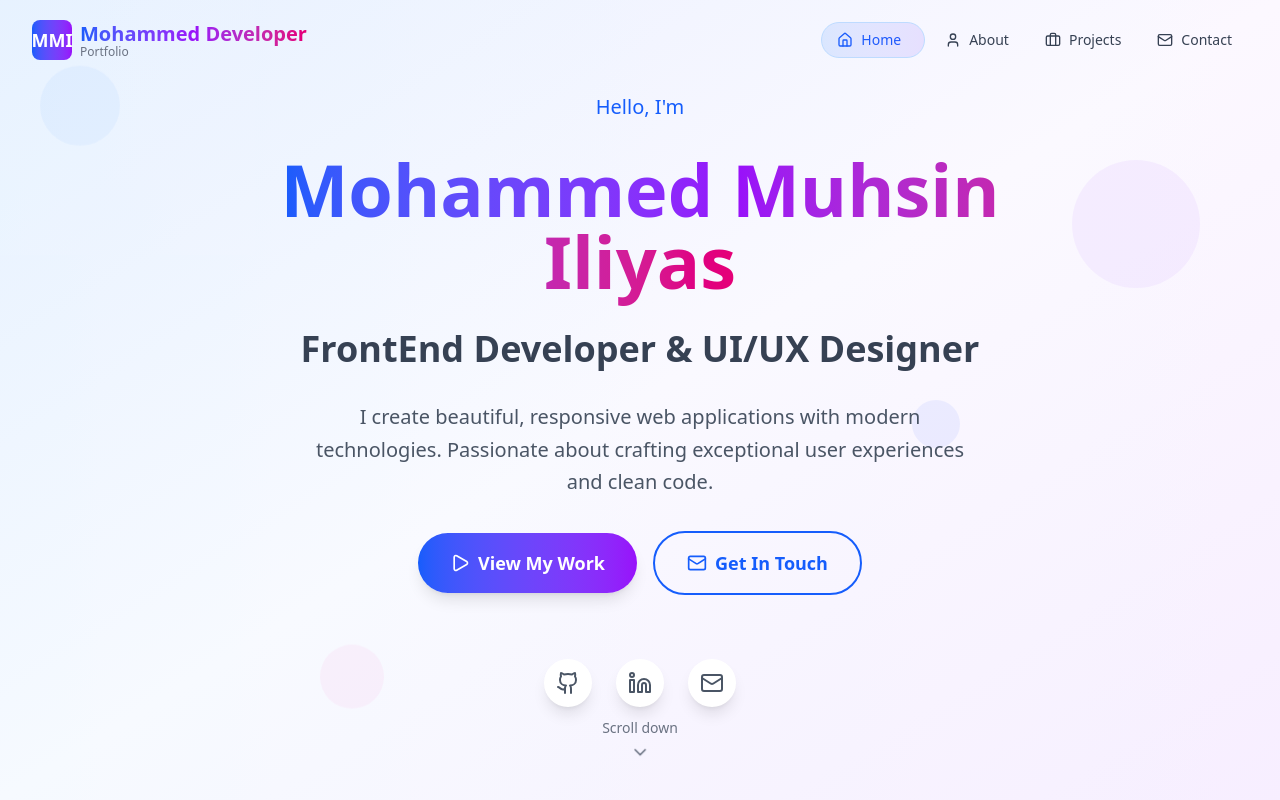
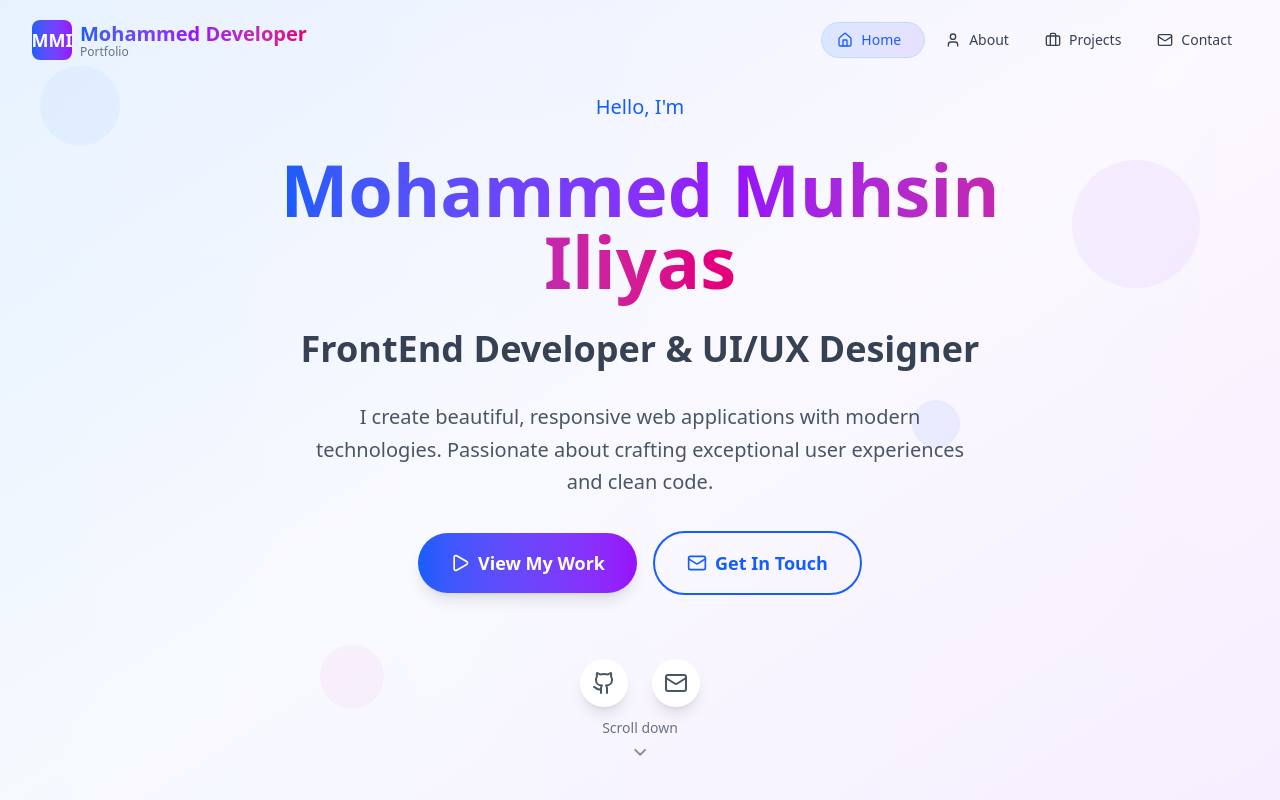
Before and after one commit to muhsiniliyas/Portfolio-resume, a React (Vite) app: page / in a window 1280 px wide. Shown: the top 800 px of the page. Built offline with nearby package versions, Linux system fonts and the light colour scheme.

Commit message:
Update Home.jsx

```diff
--- a/src/components/sections/Home.jsx
+++ b/src/components/sections/Home.jsx
@@ -1,7 +1,7 @@
 // src/components/sections/Home.jsx - WORKING VERSION (No 3D Dependencies)
 import React from 'react';
 import { motion } from 'framer-motion';
-import { ChevronDown, Download, Mail, Github, Linkedin, Play } from 'lucide-react';
+import { ChevronDown, Download, Mail, Github, Play } from 'lucide-react';
 import Scene3D from '../3d/Scene3D';
 const Home = () => {
   const textVariants = {
@@ -19,7 +19,6 @@ const Home = () => {
 
   const socialLinks = [
     { icon: Github, href: "https://github.com/muhsiniliyas", label: "GitHub" },
-    { icon: Linkedin, href: "https://linkedin.com/in/yourusername", label: "LinkedIn" },
     { icon: Mail, href: "mailto:muhsiniliyas03@gmail.com", label: "Email" }
   ];
 
```
